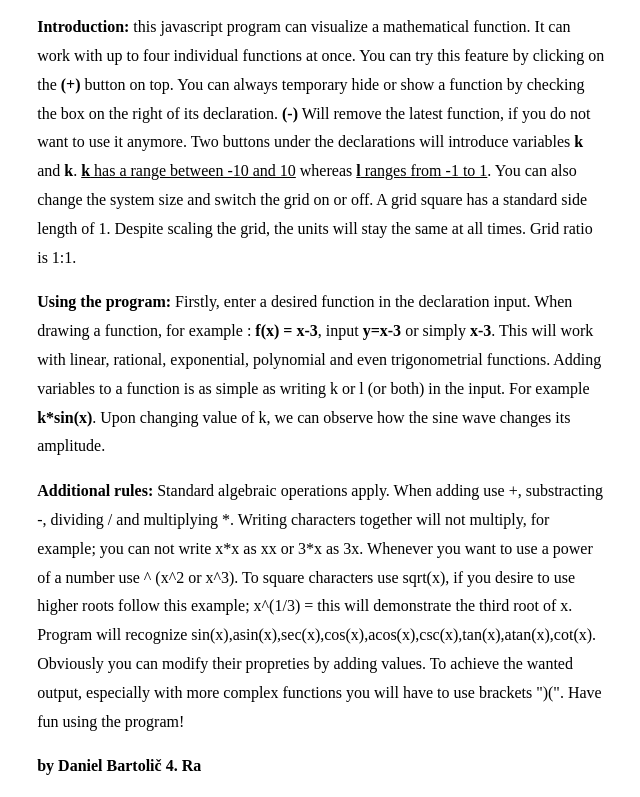
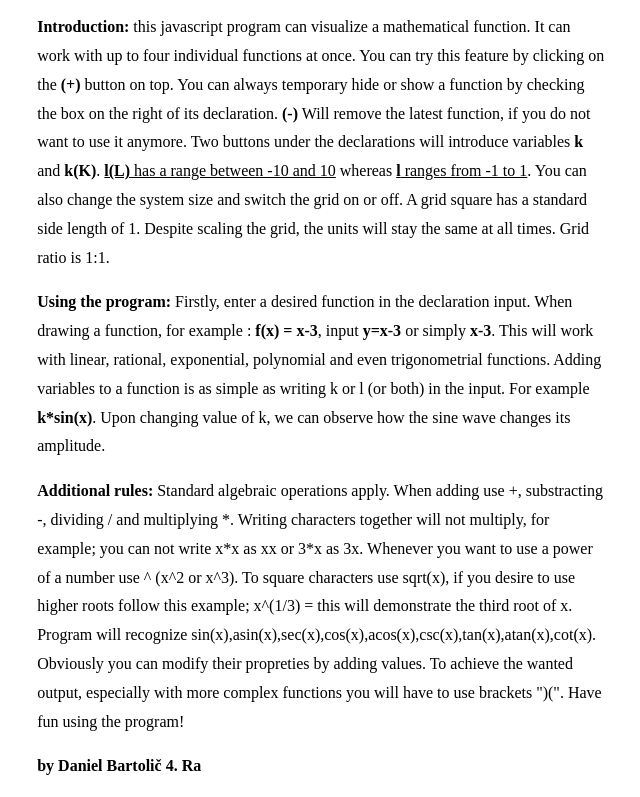
Before and after one commit to DanielBartolic/mathgraph, a plain HTML site: page index.html in a window 1280 px wide. Shown: the part 1094-1891 px from the top of the page, without its empty margins (34-674 px from the left). Drawn offline with Linux system fonts and the light colour scheme.

Commit message:
Add files via upload

```diff
--- a/index.html
+++ b/index.html
@@ -37,7 +37,7 @@
                         try this feature by clicking on the <b>(+)</b> button on top.
                         You can always temporary hide or show a function by checking the box on the right of its
                         declaration.<b> (-)</b> Will remove the latest function, if you do not want to use it anymore. Two buttons under the declarations
-                        will introduce variables <b>k</b> and <b>k</b>. <u><b>k</b> has a range between -10 and 10</u>  whereas <u><b>l</b> ranges from -1 to 1</u>.
+                        will introduce variables <b>k</b> and <b>k(K)</b>. <u><b>l(L)</b> has a range between -10 and 10</u>  whereas <u><b>l</b> ranges from -1 to 1</u>.
                         You can also change the system size and switch the grid on or off. A grid square has a standard side length of 1. Despite scaling the grid,
                         the units will stay the same at all times. Grid ratio is 1:1.
                     </p>
```
